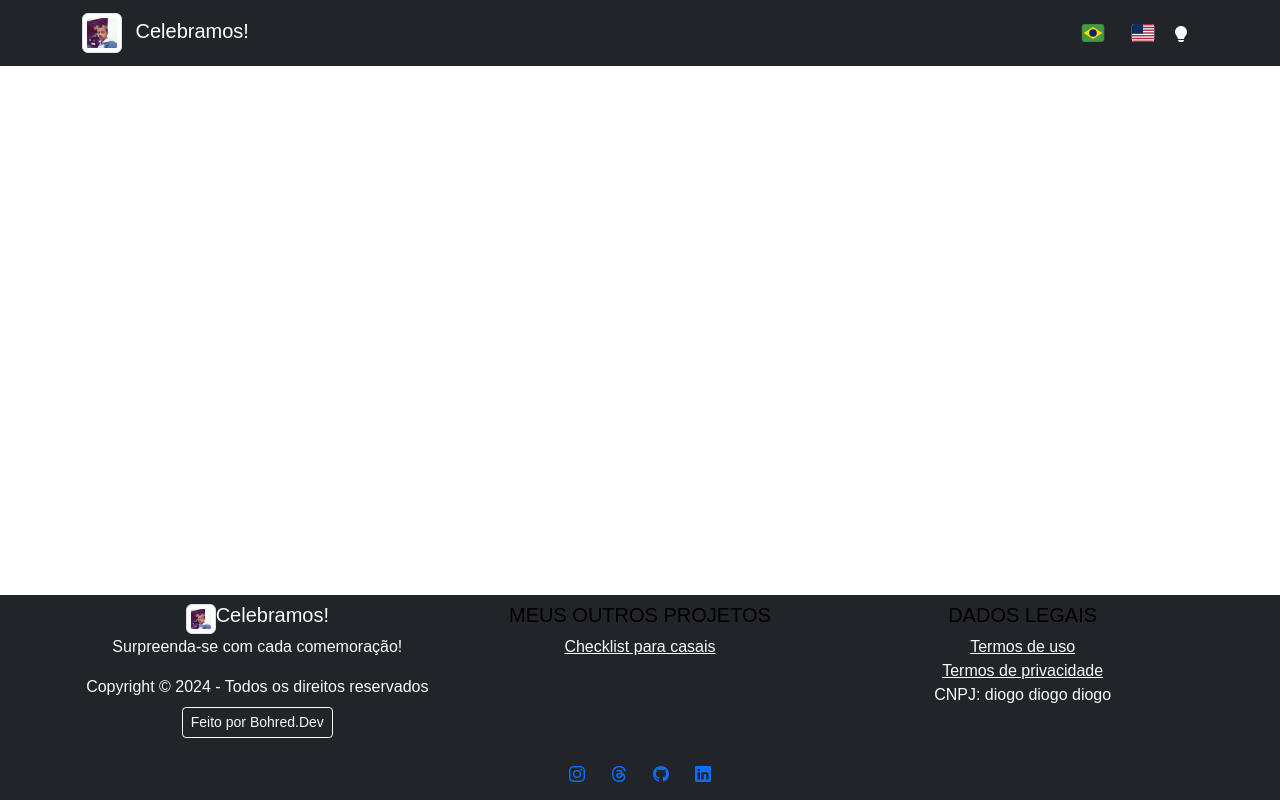
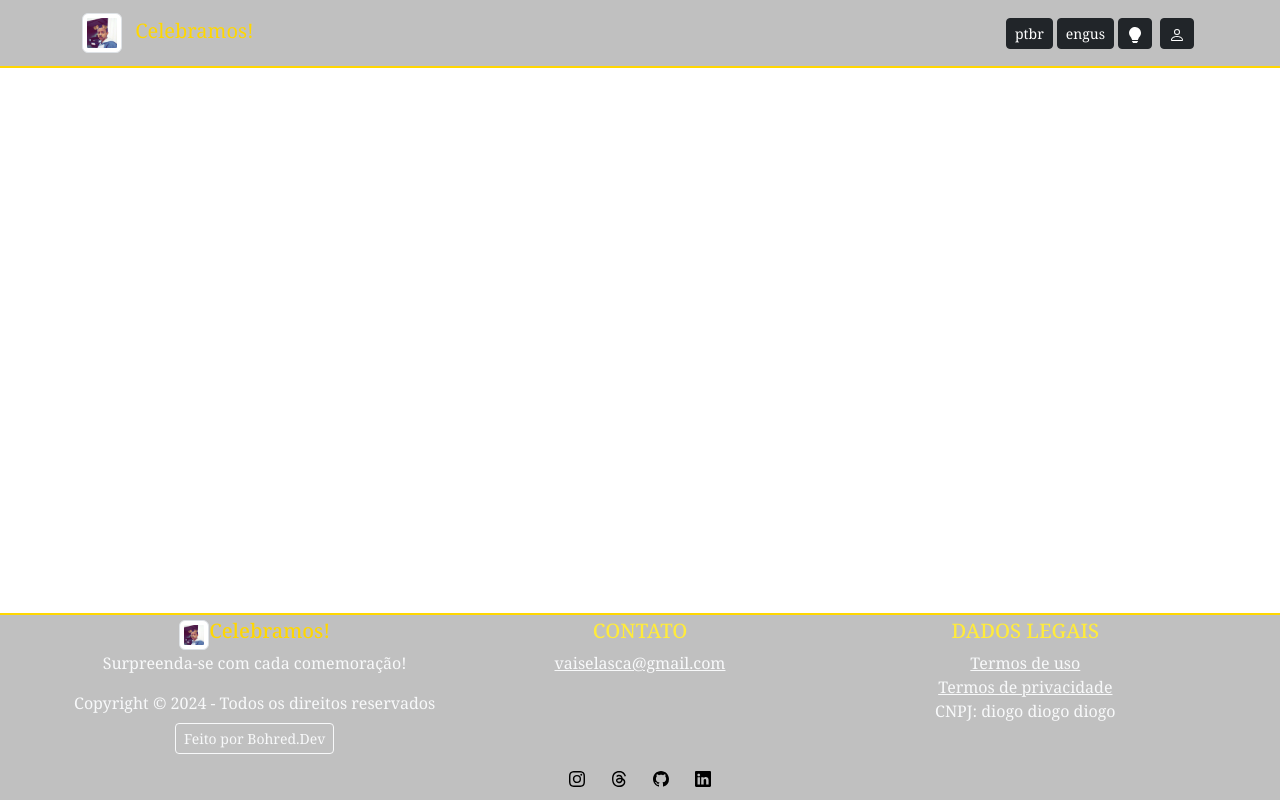
Before and after one commit to Bohredd/celebramos, a Django app: page /base/ in a window 1280 px wide. Run offline with Django 5.2, Linux system fonts and the light colour scheme.

Commit message:
feat: starting theme change

```diff
--- a/static/css/tema-padrao.css
+++ b/static/css/tema-padrao.css
@@ -1,10 +1,40 @@
 /* Tema claro - theme.css */
+
+.cor-secundaria {
+    /* ouro brilhante */
+    background-color: #FFD700;
+}
+
+.cor-primaria {
+    /*  prata claro  */
+    background-color: #C0C0C0;
+}
+
+.navbar-theme {
+    background-color: #C0C0C0; /* Cor de fundo azul da barra de navegação */
+    color: #ffffff; /* Cor do texto na barra de navegação */
+    border-bottom: 2px solid #FFD700; /* Borda branca na parte inferior */
+}
+
+.footer-theme {
+    background-color: #C0C0C0; /* Cor de fundo azul da barra de navegação */
+    color: #ffffff; /* Cor do texto na barra de navegação */
+    border-top: 2px solid #FFD700; /* Borda branca na parte inferior */
+}
+
+.title-theme {
+    color: #FFD700; /* Cor do texto dos títulos */
+}
+
+.btn-theme {
+    color: #000;
+}
 
 /* Ajuste de cores para fundo e texto */
 body {
     background-color: #ffffff; /* Cor de fundo clara */
-    color: #333333;            /* Cor de texto escura */
-    font-family: Arial, sans-serif;
+    color: #ffffcc; /* Cor de texto escura */
+    font-family: 'Noto Serif', serif; /* Apply the font to the body */
 }
 
 /* Links */
@@ -18,14 +48,14 @@ a:hover {
 
 /* Cabeçalhos */
 h1, h2, h3, h4, h5, h6 {
-    color: #000000; /* Cor do texto dos cabeçalhos */
+    color: #FFEB3B; /* Cor do texto dos cabeçalhos */
 }
 
 /* Botões */
 button {
     background-color: #007bff; /* Cor de fundo azul dos botões */
-    color: #ffffff;            /* Cor do texto nos botões */
-    border: none;              /* Sem borda */
+    color: #ffffff; /* Cor do texto nos botões */
+    border: none; /* Sem borda */
     padding: 10px 20px;
     cursor: pointer;
 }
@@ -37,13 +67,13 @@ button:hover {
 /* Inputs e textareas */
 input, textarea {
     background-color: #f8f9fa; /* Fundo dos inputs */
-    color: #495057;            /* Texto dos inputs */
+    color: #495057; /* Texto dos inputs */
     border: 1px solid #ced4da; /* Borda cinza clara */
     padding: 10px;
 }
 
 input:focus, textarea:focus {
-    border-color: #80bdff;     /* Borda azul clara ao focar no input */
+    border-color: #80bdff; /* Borda azul clara ao focar no input */
     outline: none;
 }
 
@@ -61,7 +91,7 @@ th, td {
 
 th {
     background-color: #f1f3f5; /* Fundo do cabeçalho da tabela */
-    color: #212529;            /* Cor do texto no cabeçalho */
+    color: #212529; /* Cor do texto no cabeçalho */
 }
 
 tr:nth-child(even) {
--- a/wishlist/templates/wishlist/base.html
+++ b/wishlist/templates/wishlist/base.html
@@ -8,13 +8,17 @@
     <script src="https://cdn.jsdelivr.net/npm/@popperjs/core@2.11.8/dist/umd/popper.min.js"></script>
     <script src="https://cdn.jsdelivr.net/npm/bootstrap@5.3.3/dist/js/bootstrap.min.js"></script>
     <link rel="stylesheet" href="https://cdnjs.cloudflare.com/ajax/libs/font-awesome/6.0.0-beta3/css/all.min.css">
+    <link rel="preconnect" href="https://fonts.googleapis.com">
+    <link rel="preconnect" href="https://fonts.gstatic.com" crossorigin>
+    <link href="https://fonts.googleapis.com/css2?family=Noto+Serif:ital,wght@0,100..900;1,100..900&display=swap"
+          rel="stylesheet">
     <link id="theme-link" rel="stylesheet" href="{% static 'css/tema-padrao.css' %}">
 </head>
 <body class="d-flex flex-column min-vh-100">
 
-<nav class="navbar navbar-expand-lg navbar-dark bg-dark">
+<nav class="navbar navbar-expand-lg navbar-theme">
     <div class="container">
-        <a class="navbar-brand" href="#">
+        <a class="navbar-brand title-theme" href="#">
             <img src="{% static 'teste.jpg' %}" alt="Logo" class="me-2 img-thumbnail" style="height: 40px;">
             Celebramos!
         </a>
@@ -29,33 +33,13 @@
                 <!--                </li>-->
             </ul>
             <div class="d-flex align-items-center">
-                <button class="btn btn-dark btn-sm">
-                    <svg xmlns="http://www.w3.org/2000/svg" width="24" height="24" class="ms-2" viewBox="0 0 32 32">
-                        <rect x="1" y="4" width="30" height="24" rx="4" ry="4" fill="#459a45"></rect>
-                        <path d="M27,4H5c-2.209,0-4,1.791-4,4V24c0,2.209,1.791,4,4,4H27c2.209,0,4-1.791,4-4V8c0-2.209-1.791-4-4-4Zm3,20c0,1.654-1.346,3-3,3H5c-1.654,0-3-1.346-3-3V8c0-1.654,1.346-3,3-3H27c1.654,0,3,1.346,3,3V24Z"
-                              opacity=".15"></path>
-                        <path d="M3.472,16l12.528,8,12.528-8-12.528-8L3.472,16Z" fill="#fedf00"></path>
-                        <circle cx="16" cy="16" r="5" fill="#0a2172"></circle>
-                    </svg>
+                <button class="btn btn-dark btn-sm <!--flex-fill--> mx-1">
+                    ptbr
                 </button>
                 <button class="btn btn-dark btn-sm">
-                    <svg xmlns="http://www.w3.org/2000/svg" width="24" height="24" class="ms-2" viewBox="0 0 32 32">
-                        <rect x="1" y="4" width="30" height="24" rx="4" ry="4" fill="#fff"></rect>
-                        <path d="M1.638,5.846H30.362c-.711-1.108-1.947-1.846-3.362-1.846H5c-1.414,0-2.65,.738-3.362,1.846Z"
-                              fill="#a62842"></path>
-                        <path d="M2.03,7.692c-.008,.103-.03,.202-.03,.308v1.539H31v-1.539c0-.105-.022-.204-.03-.308H2.03Z"
-                              fill="#a62842"></path>
-                        <path fill="#a62842" d="M2 11.385H31V13.231H2z"></path>
-                        <path fill="#a62842" d="M2 15.077H31V16.923000000000002H2z"></path>
-                        <path fill="#a62842" d="M1 18.769H31V20.615H1z"></path>
-                        <path d="M1,24c0,.105,.023,.204,.031,.308H30.969c.008-.103,.031-.202,.031-.308v-1.539H1v1.539Z"
-                              fill="#a62842"></path>
-                        <path d="M30.362,26.154H1.638c.711,1.108,1.947,1.846,3.362,1.846H27c1.414,0,2.65-.738,3.362-1.846Z"
-                              fill="#a62842"></path>
-                        <path d="M5,4h11v12.923H1V8c0-2.208,1.792-4,4-4Z" fill="#102d5e"></path>
-                    </svg>
+                    engus
                 </button>
-                <button id="themeToggleButton" class="btn btn-dark btn-sm" onclick="toggleTheme()">
+                <button id="themeToggleButton" class="btn btn-dark btn-sm mx-1" onclick="toggleTheme()">
                     <span id="darkIcon" style="display: none;">
                         <svg xmlns="http://www.w3.org/2000/svg" width="16" height="16" fill="currentColor"
                              class="bi bi-lightbulb-off" viewBox="0 0 16 16">
@@ -70,6 +54,12 @@
                         </svg>
                     </span>
                 </button>
+                <a href="" id="myAccountView" class="btn btn-dark btn-sm mx-1">
+                    <svg xmlns="http://www.w3.org/2000/svg" width="16" height="16" fill="currentColor"
+                         class="bi bi-person" viewBox="0 0 16 16">
+                        <path d="M8 8a3 3 0 1 0 0-6 3 3 0 0 0 0 6m2-3a2 2 0 1 1-4 0 2 2 0 0 1 4 0m4 8c0 1-1 1-1 1H3s-1 0-1-1 1-4 6-4 6 3 6 4m-1-.004c-.001-.246-.154-.986-.832-1.664C11.516 10.68 10.289 10 8 10s-3.516.68-4.168 1.332c-.678.678-.83 1.418-.832 1.664z"/>
+                    </svg>
+                </a>
             </div>
         </div>
     </div>
@@ -81,25 +71,26 @@
     {% endblock %}
 </div>
 
-<footer class="bg-dark text-light text-center text-lg-start mt-4">
-    <div class="container p-2">
+<footer class="footer-theme text-light text-center text-lg-start mt-4">
+    <div class="container p-1">
         <div class="row">
-            <div class="col-lg-4 col-md-12 mb-3 text-center">
+            <div class="col-lg-4 col-md-12 mb-1 text-center">
                 <div class="d-flex justify-content-center align-items-center">
                     <img src="{% static 'teste.jpg' %}" alt="logo" class="img-thumbnail" width="30" height="30">
-                    <span class="h5 font-weight-bold ml-2">Celebramos!</span>
+                    <span class="h5 font-weight-bold ml-2 title-theme">Celebramos!</span>
                 </div>
                 <p>Surpreenda-se com cada comemoração!</p>
                 <p class="mb-0">Copyright © 2024 - Todos os direitos reservados</p>
-                <a href="#" class="btn btn-outline-light btn-sm mt-2">Feito por Bohred.Dev</a>
+                <a href="https://www.linkedin.com/in/dabpereira/" target="_blank"
+                   class="btn btn-outline-light btn-sm mt-2">Feito por Bohred.Dev</a>
             </div>
-            <div class="col-lg-4 col-md-12 mb-3 text-center">
-                <h5 class="text-uppercase">MEUS OUTROS PROJETOS</h5>
+            <div class="col-lg-4 col-md-12 mb-1 text-center">
+                <h5 class="text-uppercase">Contato</h5>
                 <ul class="list-unstyled text-center">
-                    <li><a href="#" class="text-light">Checklist para casais</a></li>
+                    <li><a href="#" class="text-light">vaiselasca@gmail.com</a></li>
                 </ul>
             </div>
-            <div class="col-lg-4 col-md-12 mb-3 text-center">
+            <div class="col-lg-4 col-md-12 mb-1 text-center">
                 <h5 class="text-uppercase">Dados Legais</h5>
                 <ul class="list-unstyled text-center">
                     <li><a href="#" class="text-light">Termos de uso</a></li>
@@ -113,25 +104,25 @@
         <div class="row">
             <div class="col-12">
                 <div class="d-flex justify-content-center">
-                    <a href="https://www.instagram.com/ehodiogo/" target="_blank" class="btn btn-link">
+                    <a href="https://www.instagram.com/ehodiogo/" target="_blank" class="btn btn-link btn-theme">
                         <svg xmlns="http://www.w3.org/2000/svg" width="16" height="16" fill="currentColor"
                              class="bi bi-instagram" viewBox="0 0 16 16">
                             <path d="M8 0C5.829 0 5.556.01 4.703.048 3.85.088 3.269.222 2.76.42a3.9 3.9 0 0 0-1.417.923A3.9 3.9 0 0 0 .42 2.76C.222 3.268.087 3.85.048 4.7.01 5.555 0 5.827 0 8.001c0 2.172.01 2.444.048 3.297.04.852.174 1.433.372 1.942.205.526.478.972.923 1.417.444.445.89.719 1.416.923.51.198 1.09.333 1.942.372C5.555 15.99 5.827 16 8 16s2.444-.01 3.298-.048c.851-.04 1.434-.174 1.943-.372a3.9 3.9 0 0 0 1.416-.923c.445-.445.718-.891.923-1.417.197-.509.332-1.09.372-1.942C15.99 10.445 16 10.173 16 8s-.01-2.445-.048-3.299c-.04-.851-.175-1.433-.372-1.941a3.9 3.9 0 0 0-.923-1.417A3.9 3.9 0 0 0 13.24.42c-.51-.198-1.092-.333-1.943-.372C10.443.01 10.172 0 7.998 0zm-.717 1.442h.718c2.136 0 2.389.007 3.232.046.78.035 1.204.166 1.486.275.373.145.64.319.92.599s.453.546.598.92c.11.281.24.705.275 1.485.039.843.047 1.096.047 3.231s-.008 2.389-.047 3.232c-.035.78-.166 1.203-.275 1.485a2.5 2.5 0 0 1-.599.919c-.28.28-.546.453-.92.598-.28.11-.704.24-1.485.276-.843.038-1.096.047-3.232.047s-2.39-.009-3.233-.047c-.78-.036-1.203-.166-1.485-.276a2.5 2.5 0 0 1-.92-.598 2.5 2.5 0 0 1-.6-.92c-.109-.281-.24-.705-.275-1.485-.038-.843-.046-1.096-.046-3.233s.008-2.388.046-3.231c.036-.78.166-1.204.276-1.486.145-.373.319-.64.599-.92s.546-.453.92-.598c.282-.11.705-.24 1.485-.276.738-.034 1.024-.044 2.515-.045zm4.988 1.328a.96.96 0 1 0 0 1.92.96.96 0 0 0 0-1.92m-4.27 1.122a4.109 4.109 0 1 0 0 8.217 4.109 4.109 0 0 0 0-8.217m0 1.441a2.667 2.667 0 1 1 0 5.334 2.667 2.667 0 0 1 0-5.334"/>
                         </svg>
                     </a>
-                    <a href="https://www.threads.net/@ehodiogo" target="_blank" class="btn btn-link">
+                    <a href="https://www.threads.net/@ehodiogo" target="_blank" class="btn btn-link btn-theme">
                         <svg xmlns="http://www.w3.org/2000/svg" width="16" height="16" fill="currentColor"
                              class="bi bi-threads" viewBox="0 0 16 16">
                             <path d="M6.321 6.016c-.27-.18-1.166-.802-1.166-.802.756-1.081 1.753-1.502 3.132-1.502.975 0 1.803.327 2.394.948s.928 1.509 1.005 2.644q.492.207.905.484c1.109.745 1.719 1.86 1.719 3.137 0 2.716-2.226 5.075-6.256 5.075C4.594 16 1 13.987 1 7.994 1 2.034 4.482 0 8.044 0 9.69 0 13.55.243 15 5.036l-1.36.353C12.516 1.974 10.163 1.43 8.006 1.43c-3.565 0-5.582 2.171-5.582 6.79 0 4.143 2.254 6.343 5.63 6.343 2.777 0 4.847-1.443 4.847-3.556 0-1.438-1.208-2.127-1.27-2.127-.236 1.234-.868 3.31-3.644 3.31-1.618 0-3.013-1.118-3.013-2.582 0-2.09 1.984-2.847 3.55-2.847.586 0 1.294.04 1.663.114 0-.637-.54-1.728-1.9-1.728-1.25 0-1.566.405-1.967.868ZM8.716 8.19c-2.04 0-2.304.87-2.304 1.416 0 .878 1.043 1.168 1.6 1.168 1.02 0 2.067-.282 2.232-2.423a6.2 6.2 0 0 0-1.528-.161"/>
                         </svg>
                     </a>
-                    <a href="https://github.com/bohredd" target="_blank" class="btn btn-link">
+                    <a href="https://github.com/bohredd" target="_blank" class="btn btn-link btn-theme">
                         <svg xmlns="http://www.w3.org/2000/svg" width="16" height="16" fill="currentColor"
                              class="bi bi-github" viewBox="0 0 16 16">
                             <path d="M8 0C3.58 0 0 3.58 0 8c0 3.54 2.29 6.53 5.47 7.59.4.07.55-.17.55-.38 0-.19-.01-.82-.01-1.49-2.01.37-2.53-.49-2.69-.94-.09-.23-.48-.94-.82-1.13-.28-.15-.68-.52-.01-.53.63-.01 1.08.58 1.23.82.72 1.21 1.87.87 2.33.66.07-.52.28-.87.51-1.07-1.78-.2-3.64-.89-3.64-3.95 0-.87.31-1.59.82-2.15-.08-.2-.36-1.02.08-2.12 0 0 .67-.21 2.2.82.64-.18 1.32-.27 2-.27s1.36.09 2 .27c1.53-1.04 2.2-.82 2.2-.82.44 1.1.16 1.92.08 2.12.51.56.82 1.27.82 2.15 0 3.07-1.87 3.75-3.65 3.95.29.25.54.73.54 1.48 0 1.07-.01 1.93-.01 2.2 0 .21.15.46.55.38A8.01 8.01 0 0 0 16 8c0-4.42-3.58-8-8-8"/>
                         </svg>
                     </a>
-                    <a href="https://www.linkedin.com/in/dabpereira/" target="_blank" class="btn btn-link">
+                    <a href="https://www.linkedin.com/in/dabpereira/" target="_blank" class="btn btn-link btn-theme">
                         <svg xmlns="http://www.w3.org/2000/svg" width="16" height="16" fill="currentColor"
                              class="bi bi-linkedin" viewBox="0 0 16 16">
                             <path d="M0 1.146C0 .513.526 0 1.175 0h13.65C15.474 0 16 .513 16 1.146v13.708c0 .633-.526 1.146-1.175 1.146H1.175C.526 16 0 15.487 0 14.854zm4.943 12.248V6.169H2.542v7.225zm-1.2-8.212c.837 0 1.358-.554 1.358-1.248-.015-.709-.52-1.248-1.342-1.248S2.4 3.226 2.4 3.934c0 .694.521 1.248 1.327 1.248zm4.908 8.212V9.359c0-.216.016-.432.08-.586.173-.431.568-.878 1.232-.878.869 0 1.216.662 1.216 1.634v3.865h2.401V9.25c0-2.22-1.184-3.252-2.764-3.252-1.274 0-1.845.7-2.165 1.193v.025h-.016l.016-.025V6.169h-2.4c.03.678 0 7.225 0 7.225z"/>
```
Also changed, not shown: static/css/tema-escuro.css (+54 -23 lines).
